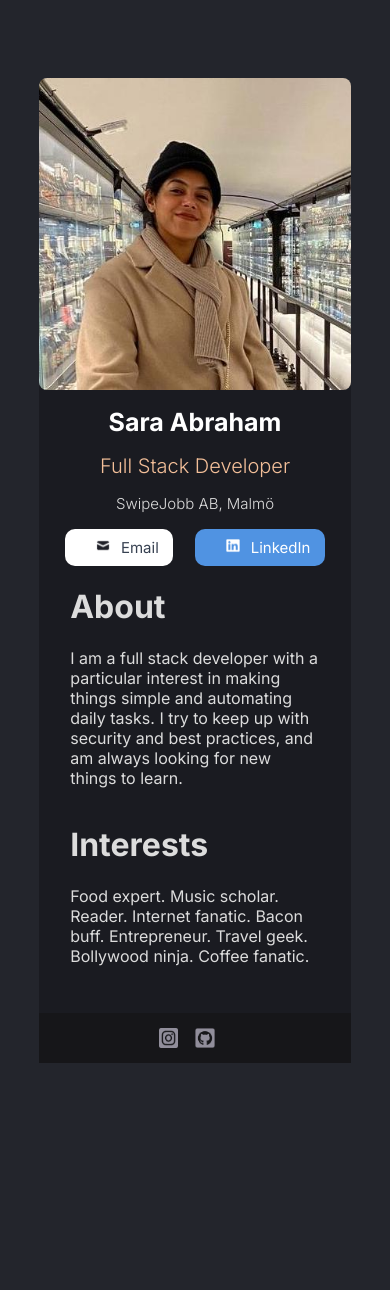
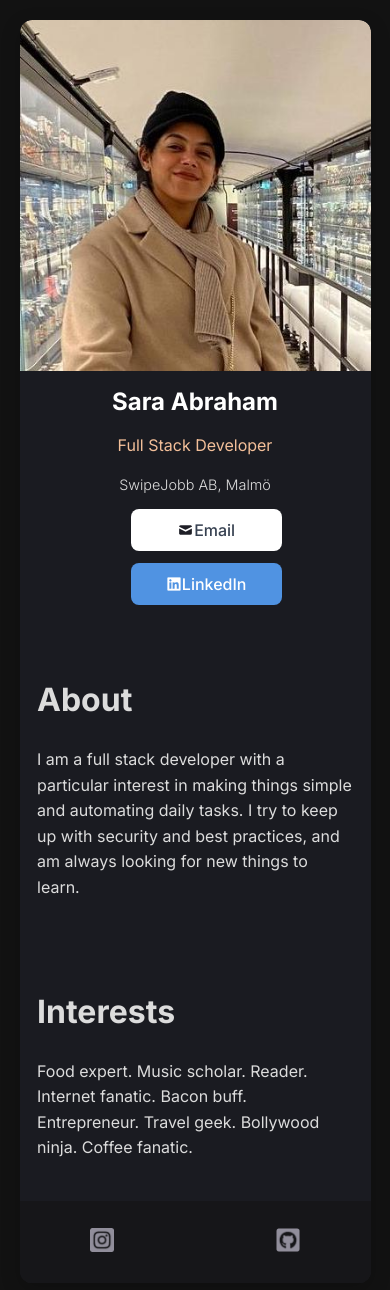
Before and after one commit to saraabraham/Business-Card, a React (Vite) app: page / in a window 390 px wide. Shown: the top 1290 px of the page. Before the commit the page ends 1141 px from the top, so only its background shows below. Built offline with nearby package versions, Linux system fonts and the light colour scheme.

Commit message:
Made the website responsive

```diff
--- a/src/App.css
+++ b/src/App.css
@@ -1,75 +1,73 @@
+/* Base styles */
+
+
+/* Card container */
 .main {
     display: flex;
     flex-direction: column;
+    align-items: center;
     background-color: #1A1B21;
-    width: 80%;
-    align-items: center;
-    margin: 20% auto 20% auto;
-    border-radius: 8px;
-    color: #DCDCDC;
-    font-family: "Inter", sans-serif;
-
+    width: 90%;
+    max-width: 400px;
+    margin: 5% auto;
+    border-radius: 12px;
+    overflow: hidden;
+    text-align: center;
+    box-shadow: 0 6px 20px rgba(0, 0, 0, 0.2);
 }
 
+/* Profile image */
 .profile-pic {
     width: 100%;
-    height: 100%;
-    border-radius: 8px;
-
+    height: auto;
+    border-top-left-radius: 12px;
+    border-top-right-radius: 12px;
+    object-fit: cover;
 }
 
+/* Text sections */
 .Title {
-    font-size: 25px;
-    color: white;
-    font-weight: bold;
+    font-size: 1.8rem;
+    color: #fff;
+    font-weight: 700;
+    margin-top: 1rem;
 }
 
 .Designation {
     color: #F3BF99;
-    margin-top: 0;
-    font-size: 20px;
-    font-weight: 300;
+    margin-top: 0.2rem;
+    font-size: 1.1rem;
+    font-weight: 400;
 }
 
 .Job {
-    font-size: 15px;
+    font-size: 0.9rem;
     font-weight: 300;
-    margin-top: 0;
-    margin-bottom: 5%;
+    margin: 0.5rem 0 1rem 0;
+}
+
+/* Buttons container */
+.btn {
+    display: flex;
+    justify-content: center;
+    gap: 1rem;
+    flex-wrap: wrap;
+    margin-bottom: 1.5rem;
 }
 
 a {
-    font-size: 15px;
-    padding: 6% 20% 6% 20%;
-    border-radius: 10px;
     display: flex;
-    flex-direction: row;
+    align-items: center;
+    justify-content: center;
+    padding: 0.7rem 1.5rem;
+    border-radius: 8px;
+    font-size: 1rem;
+    font-weight: 500;
     text-decoration: none;
-
-}
-
-.btn {
-    display: flex;
-    flex-direction: row;
-    justify-content: center;
-}
-
-.btn1:active {
-    transform: scale(1.05);
-}
-
-.btn2:active {
-    transform: scale(1.05);
-}
-
-.icon {
-    width: 80%;
-    height: 80%;
-    margin-right: 10px;
+    transition: transform 0.2s ease, background-color 0.2s ease;
 }
 
 .btn1 {
-
     background-color: white;
     color: #374151;
 }
@@ -77,58 +75,87 @@ a {
 .btn2 {
     background-color: #5093E2;
     color: white;
-    margin-left: 15%;
 }
 
-.about {
-    margin-left: 10%;
-    margin-right: 10%;
-    width: 80%;
-
+/* Active state */
+a:active {
+    transform: scale(0.97);
 }
 
+/* About and interests sections */
+.about,
 .interests {
-    margin-left: 10%;
-    margin-right: 10%;
-    width: 80%;
-    margin-bottom: 10%;
+    width: 85%;
+    margin: 1.5rem auto;
+    text-align: left;
+    line-height: 1.6;
 }
 
+.about h3,
+.interests h3 {
+    color: white;
+    font-size: 1.1rem;
+    margin-bottom: 0.5rem;
+}
+
+/* Footer */
 .footer {
     background-color: #161619;
-    height: 3%;
-    padding: 5%;
-    width: 90%;
+    padding: 1rem 0;
     display: flex;
-    flex-direction: row;
     justify-content: center;
-
+    gap: 1.2rem;
+    width: 100%;
 }
 
-.insta-icon {
-    width: 15%;
-    height: 15%;
-    margin-left: 80%;
-
-
-
+.footer a {
+    display: inline-block;
 }
 
-.git-icon {
-    width: 15%;
-    height: 15%;
-    /* margin-right: 10%; */
-
-
+.git-icon,
+.insta-icon {
+    width: 28px;
+    height: 28px;
+    transition: transform 0.3s ease;
 }
 
-.icon {
-    font-size: 0px;
-    padding: 0%;
-    border-radius: 0px;
-    display: flex;
-    flex-direction: row;
-    text-decoration: none;
-    justify-content: space-between;
+.git-icon:hover,
+.insta-icon:hover {
+    transform: scale(1.1);
+}
 
+/* RESPONSIVE DESIGN */
+@media (max-width: 600px) {
+    .Title {
+        font-size: 1.5rem;
+    }
+
+    .Designation {
+        font-size: 1rem;
+    }
+
+    .btn {
+        flex-direction: column;
+        gap: 0.7rem;
+    }
+
+    a {
+        width: 80%;
+    }
+
+    .about,
+    .interests {
+        width: 90%;
+    }
+
+    .git-icon,
+    .insta-icon {
+        width: 24px;
+        height: 24px;
+    }
+
+    .footer {
+        display: flex;
+        justify-content: center;
+    }
 }
--- a/src/index.css
+++ b/src/index.css
@@ -1,4 +1,10 @@
 body {
-    background-color: #23252C;
     margin: 0;
+    font-family: "Inter", sans-serif;
+    background-color: #121212;
+    color: #DCDCDC;
+    display: flex;
+    justify-content: center;
+    align-items: center;
+    min-height: 100vh;
 }
```
